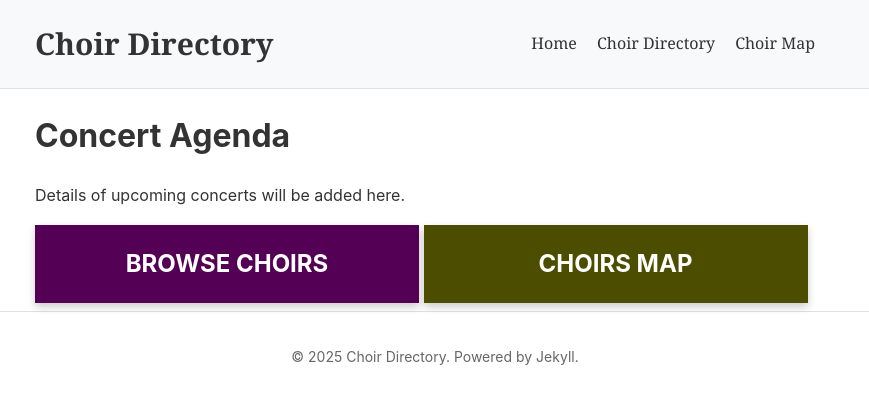
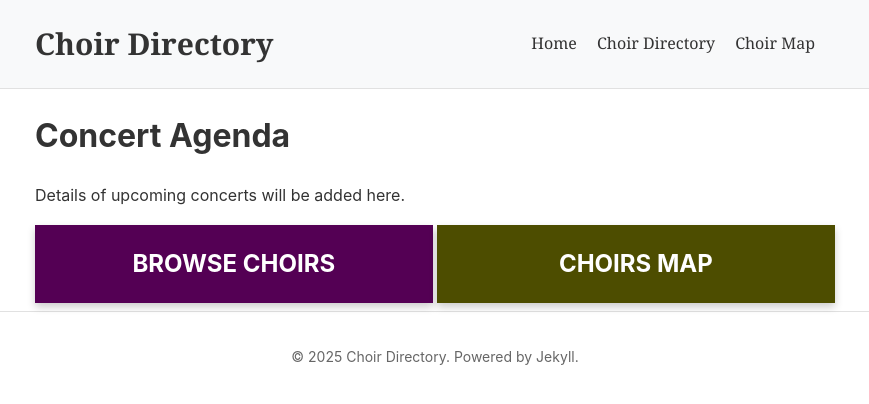
Before and after one commit to jllobera/choir-directory, a Jekyll site: the page built from agenda.html, in a window 1280 px wide. Shown: the top 404 px of the page, without its empty margins (205-1074 px from the left). Built offline with Jekyll 4.4.1, drawn with Linux system fonts in a browser that asks for light colours; a script that is not in the unit is left out.

Commit message:
Update agenda.html

```diff
--- a/agenda.html
+++ b/agenda.html
@@ -16,5 +16,9 @@ title: Concert Agenda
 <h1>Concert Agenda</h1>
 <p>Details of upcoming concerts will be added here.</p>
 
-{% include browse-choirs-button.html button-width-desktop="48%" %}
-{% include choir-map-button.html button-width-desktop="48%" %}
+
+<!-- Include the buttons -->
+<div class="button-container">
+  {% include browse-choirs-button.html button-width-desktop="49.7%" %}
+  {% include choir-map-button.html button-width-desktop="49.7%" %}
+</div>
```
